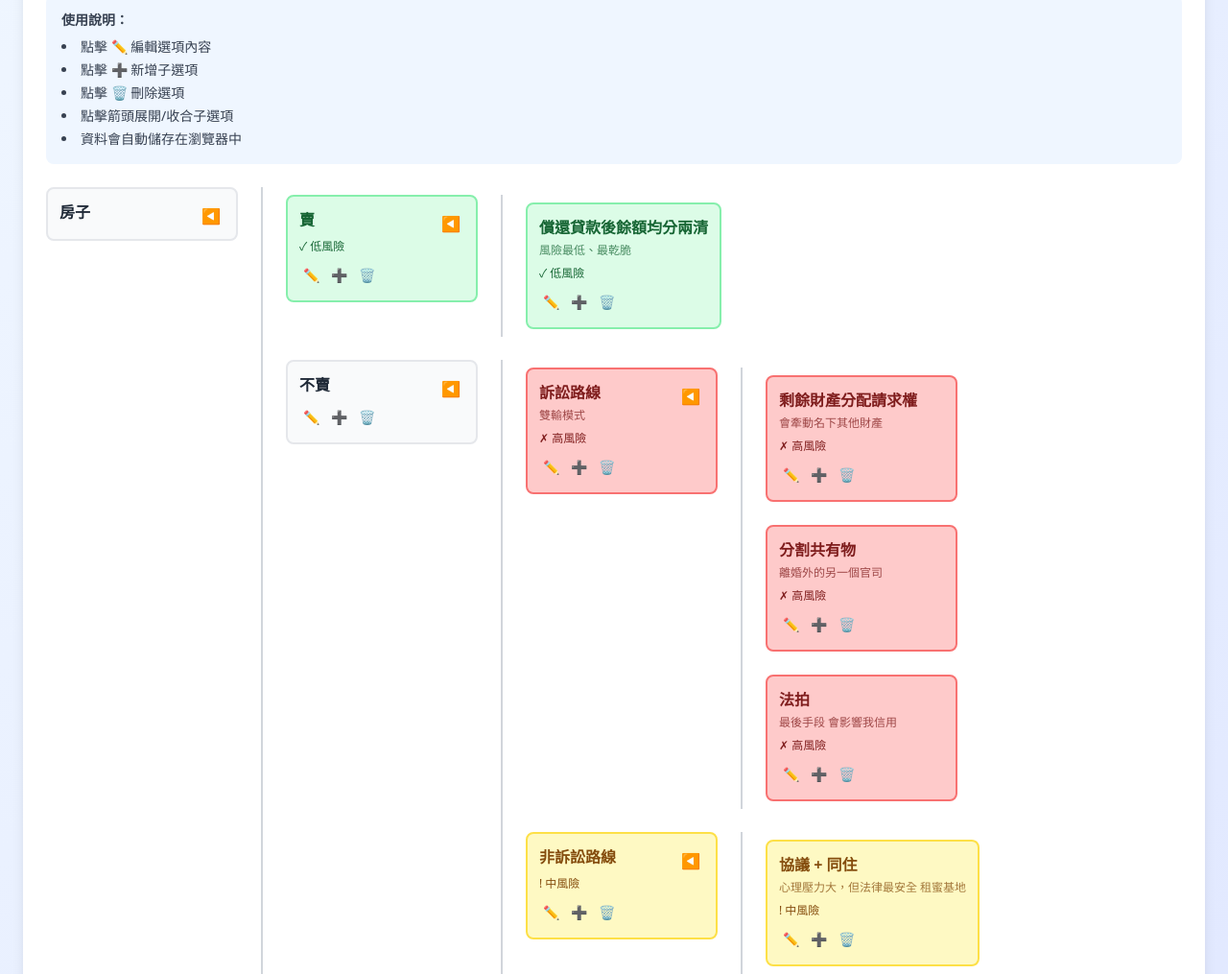
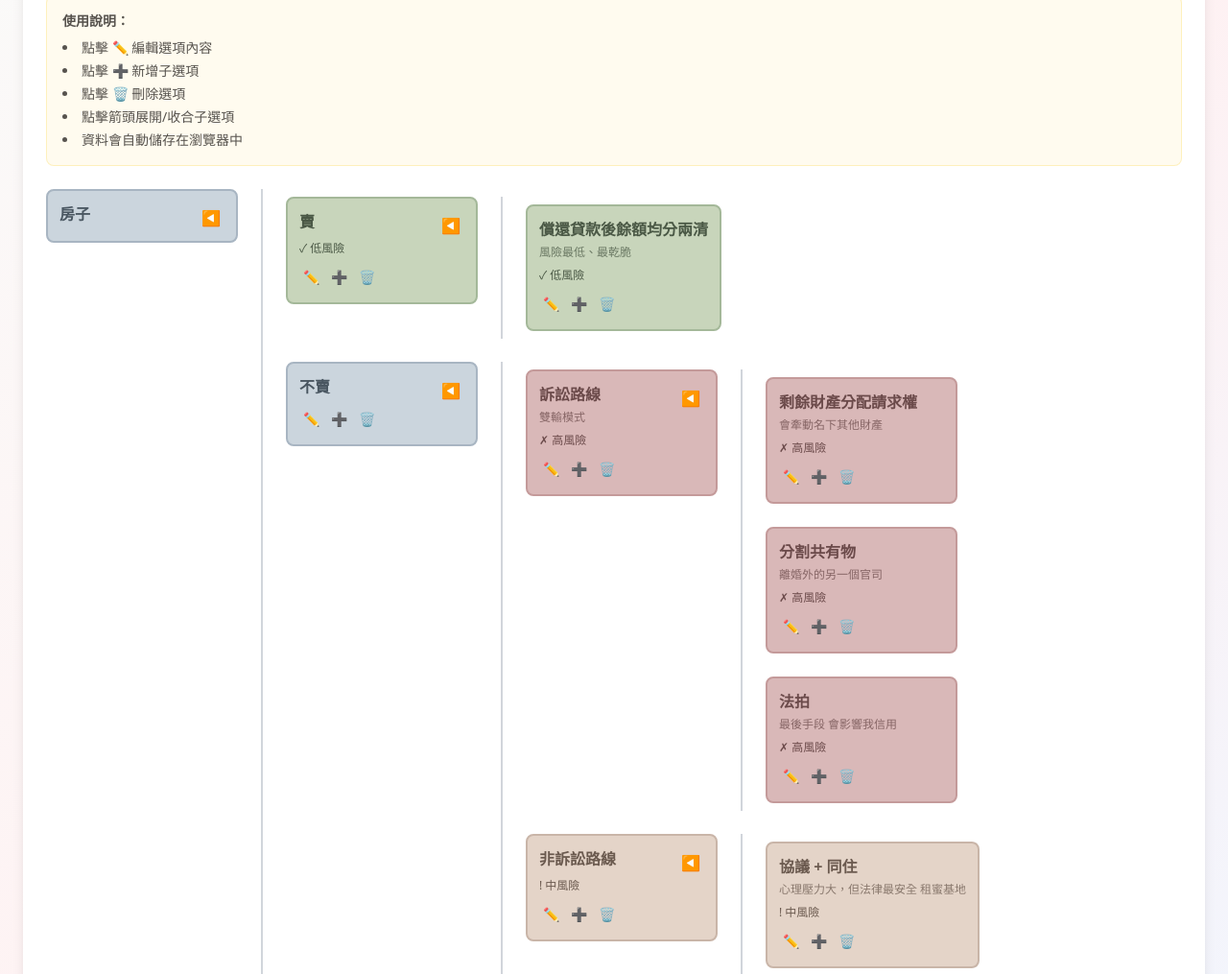
Before and after one commit to ken20614/JoyGo, a plain HTML site: page index.html in a window 1280 px wide. Shown: the part 117-1132 px from the top of the page at 96% size. Drawn offline with nearby package versions, Linux system fonts and the light colour scheme.

Commit message:
第三版 Joy的秘密 莫蘭迪

```diff
--- a/index.html
+++ b/index.html
@@ -10,24 +10,24 @@
             transition: all 0.3s ease;
         }
         .risk-low {
-            background-color: #dcfce7;
-            border-color: #86efac;
-            color: #166534;
+            background-color: #c8d5bb;
+            border-color: #a4b899;
+            color: #4a5845;
         }
         .risk-medium {
-            background-color: #fef9c3;
-            border-color: #fde047;
-            color: #854d0e;
+            background-color: #e4d4c8;
+            border-color: #c9b5a8;
+            color: #6b5a4f;
         }
         .risk-high {
-            background-color: #fecaca;
-            border-color: #f87171;
-            color: #7f1d1d;
+            background-color: #d9b8b8;
+            border-color: #c49a9a;
+            color: #6b4a4a;
         }
         .risk-none {
-            background-color: #f9fafb;
-            border-color: #e5e7eb;
-            color: #1f2937;
+            background-color: #cbd5dd;
+            border-color: #a8b5c2;
+            color: #495661;
         }
         .tree-line {
             border-left: 2px solid #d1d5db;
@@ -35,18 +35,18 @@
         }
     </style>
 </head>
-<body class="bg-gradient-to-br from-blue-50 to-indigo-100 min-h-screen p-6">
+<body class="bg-gradient-to-br from-stone-50 via-rose-50 to-blue-50 min-h-screen p-6">
     <div class="max-w-7xl mx-auto">
         <div class="bg-white rounded-xl shadow-lg p-6">
             <div class="flex justify-between items-center mb-6">
                 <h1 class="text-3xl font-bold text-gray-800">Joy的秘密</h1>
-                <button onclick="resetData()" class="px-4 py-2 bg-red-500 text-white rounded hover:bg-red-600 transition">
+                <button onclick="resetData()" class="px-4 py-2 bg-rose-300 text-white rounded hover:bg-rose-400 transition">
                     重置資料
                 </button>
             </div>
 
-            <div class="mb-4 p-4 bg-blue-50 rounded-lg">
-                <div class="text-sm text-gray-700">
+            <div class="mb-4 p-4 bg-amber-50/80 rounded-lg border border-amber-200/50">
+                <div class="text-sm text-stone-600">
                     <div class="font-semibold mb-2">使用說明：</div>
                     <ul class="list-disc list-inside space-y-1">
                         <li>點擊 ✏️ 編輯選項內容</li>
@@ -295,11 +295,11 @@
                         </select>
                         <div class="flex gap-2">
                             <button onclick="saveEdit('${node.id}')"
-                                class="px-2 py-1 bg-blue-500 text-white rounded hover:bg-blue-600 text-sm flex-1">
+                                class="px-2 py-1 bg-teal-300 text-white rounded hover:bg-teal-400 text-sm flex-1">
                                 💾
                             </button>
                             <button onclick="cancelEdit()"
-                                class="px-2 py-1 bg-gray-300 rounded hover:bg-gray-400 text-sm flex-1">
+                                class="px-2 py-1 bg-stone-200 rounded hover:bg-stone-300 text-sm flex-1">
                                 ✕
                             </button>
                         </div>
```
